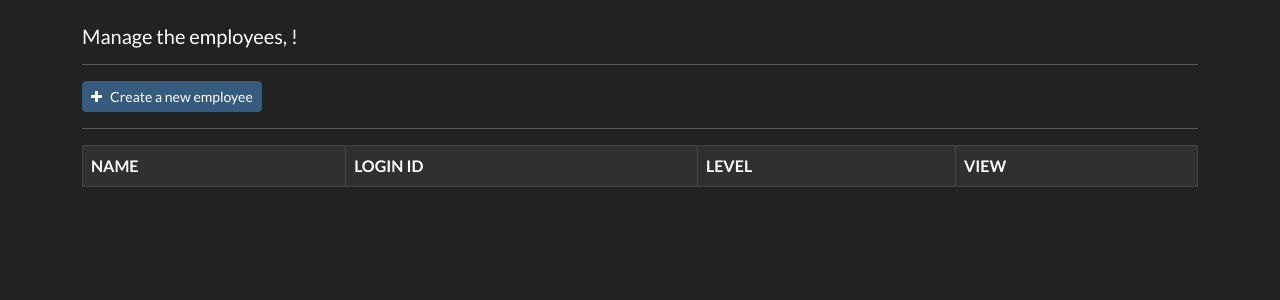
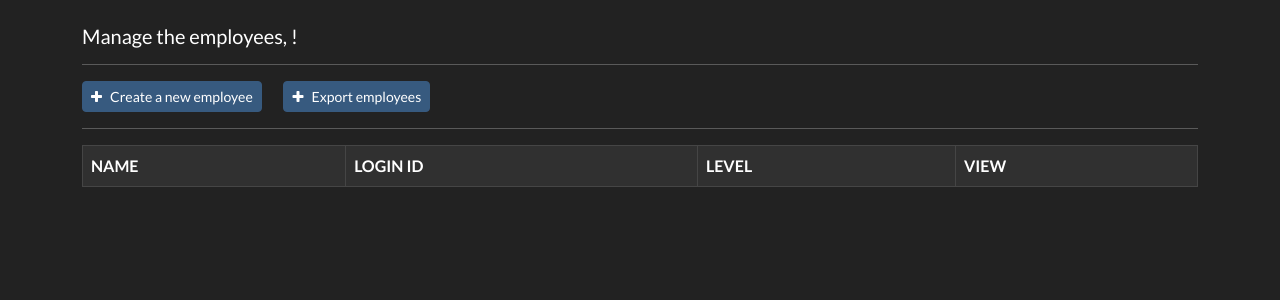
Before and after one commit to venkatasaikarthikeya/bughound-bug-tracker, a Django app: page /employee_list in a window 1280 px wide. Shown: the part 72-372 px from the top of the page. Run offline with Django 5.2, Linux system fonts and the light colour scheme; the visitor is signed in with stand-in values (Sample User, id 1); data that the repository does not hold is empty.

Commit message:
file exports added

```diff
--- a/webapp/templates/webapp/employee_list.html
+++ b/webapp/templates/webapp/employee_list.html
@@ -8,6 +8,12 @@
 
     <a class="btn btn-primary btn-sm" href="{% url 'create_employee' %}">
         <i class="fa fa-plus" aria-hidden="true"></i> &nbsp; Create a new employee
+    </a>
+
+    &nbsp; &nbsp; &nbsp;
+
+    <a class="btn btn-primary btn-sm" href="{% url 'export_employee' %}">
+        <i class="fa fa-plus" aria-hidden="true"></i> &nbsp; Export employees
     </a>
 
     <hr>
--- a/webapp/templates/webapp/functionalarea_list.html
+++ b/webapp/templates/webapp/functionalarea_list.html
@@ -8,6 +8,12 @@
 
     <a class="btn btn-primary btn-sm" href="{% url 'create_functionalarea' %}">
         <i class="fa fa-plus" aria-hidden="true"></i> &nbsp; Create a new functional area
+    </a>
+
+    &nbsp; &nbsp; &nbsp;
+
+    <a class="btn btn-primary btn-sm" href="{% url 'export_area' %}">
+        <i class="fa fa-plus" aria-hidden="true"></i> &nbsp; Export Areas
     </a>
 
     <hr>
--- a/webapp/urls.py
+++ b/webapp/urls.py
@@ -27,6 +27,7 @@ urlpatterns = [
       path('functionalarea/<int:pk>', views.singular_functionalarea, name = "functionalarea"),
       path('update_functionalarea/<int:pk>', views.update_functionalarea, name = "update_functionalarea"),
       path('delete_functionalarea/<int:pk>', views.delete_functionalarea, name = "delete_functionalarea"),
+      path('export_area', views.export_area, name='export_area'),
 
       # CRUD operations on Employee
       path('employee_list', views.employee_list, name = "employee_list"),
@@ -34,4 +35,5 @@ urlpatterns = [
       path('employee/<int:pk>', views.singular_employee, name = "employee"),
       path('update_employee/<int:pk>', views.update_employee, name = "update_employee"),
       path('delete_employee/<int:pk>', views.delete_employee, name = "delete_employee"),
+      path('export_employee', views.export_employee, name='export_employee'),
 ]
--- a/webapp/views.py
+++ b/webapp/views.py
@@ -5,7 +5,9 @@ from django.contrib.auth.models import auth, User
 from django.contrib.auth import authenticate
 from django.contrib.auth.decorators import login_required
 from .models import Program, FunctionalArea, Employee, BugReport
-
+from django.core import serializers
+from django.http import HttpResponse
+from django.utils import timezone
 
 
 def set_user_session(request, contextDict):
@@ -14,7 +16,6 @@ def set_user_session(request, contextDict):
     contextDict['currentUser'] = currentUser
     contextDict['currentEmployee'] = currentEmployee
     return contextDict
-
 
 
 # Home page
@@ -178,6 +179,17 @@ def functionalarea_list(request):
     return render(request, 'webapp/functionalarea_list.html', context=context)
 
 
+# Export Area
+@login_required(login_url='login')
+def export_area(request):
+    timestamp = timezone.now().strftime('%Y-%m-%d_%H-%M-%S')
+    data = serializers.serialize("xml", FunctionalArea.objects.all())
+    data_with_timestamp = f'{data}<!-- Timestamp: {timestamp} -->\n'
+    response = HttpResponse(data_with_timestamp, content_type='text/xml')
+    response['Content-Disposition'] = 'attachment; filename="areas.xml"'
+    return response
+
+
 # Create Functional Area
 @login_required(login_url='login')
 def create_functionalarea(request):
@@ -285,3 +297,24 @@ def delete_employee(request, pk):
     User.objects.get(username=employee.loginID).delete()
     employee.delete()
     return redirect("employee_list")
+
+
+# Export Employee
+def export_employee(request):
+    employees = Employee.objects.all()
+    timestamp = timezone.now().strftime('%Y-%m-%d_%H-%M-%S')
+    L = []
+    L.append(f'<!-- Timestamp: {timestamp} -->\n')
+    for employee in employees:
+        s = str(employee.id) + ' ' + str(employee.name) + ' ' + str(employee.loginID) + ' ' + str(employee.level) + "\n"
+        for character in s:
+            L.append(str(ord(character)))
+    response = HttpResponse(''.join(L), content_type='text/plain')
+    response['Content-Disposition'] = 'attachment; filename="employees.txt"'
+    # return render(request, 'bugtracker/export_employee.html')
+    # return response
+    # form = Employee.get_form()
+    # data = serializers.serialize("txt", Employee.objects.all())
+    # response = HttpResponse(data, content_type='text/txt')
+    # response['Content-Disposition'] = 'attachment; filename="areas.txt"'
+    return response
```
